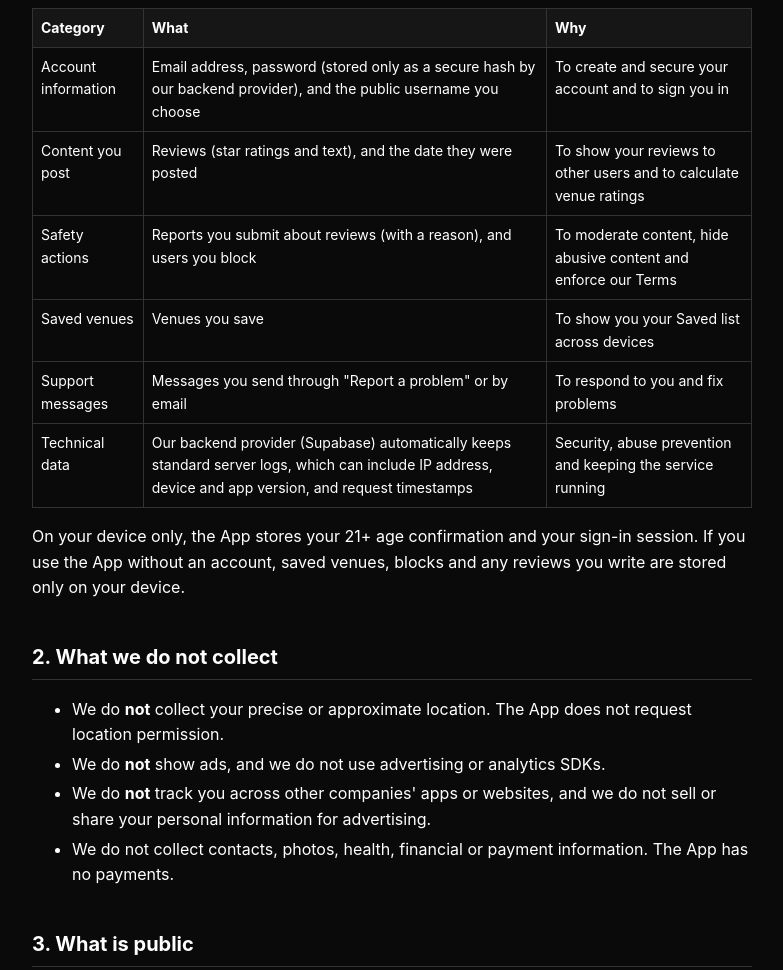
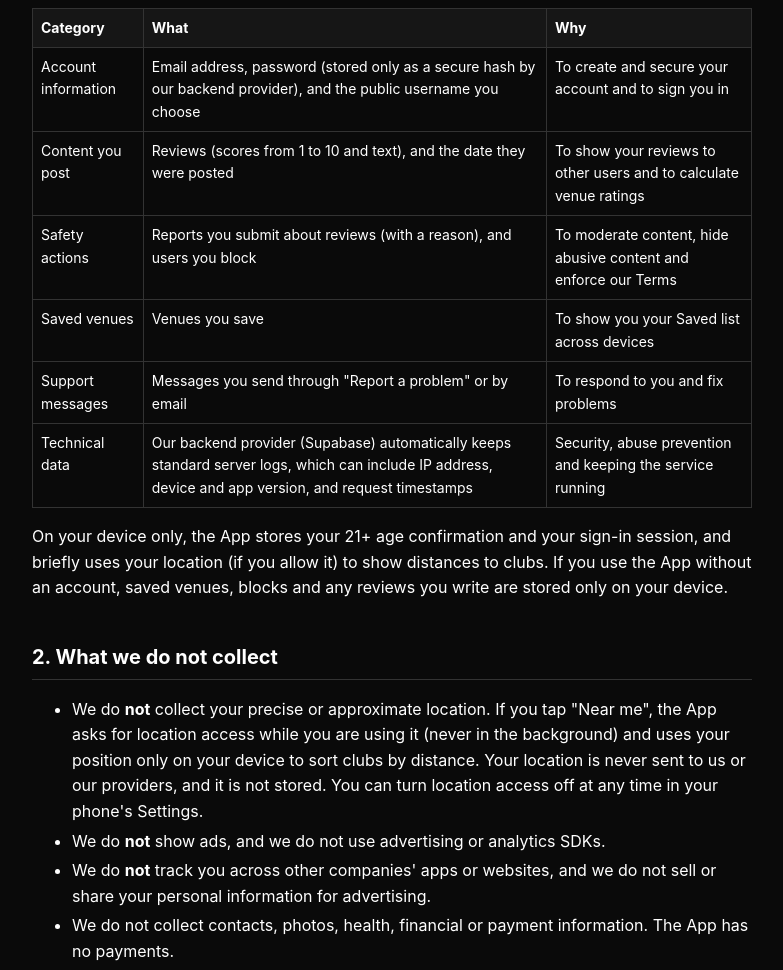
Before and after one commit to cgcostas-gif/velvet-rope-legal, a plain HTML site: page privacy.html in a window 1280 px wide. Shown: the part 440-1410 px from the top of the page, without its empty margins (248-1031 px from the left). Drawn offline with Linux system fonts and the light colour scheme.

Commit message:
Privacy policy: on-device-only location for Near me sort; 1-10 review scores

```diff
--- a/privacy.html
+++ b/privacy.html
@@ -15,14 +15,14 @@ nav{margin-top:40px;font-size:14px}nav a{margin-right:14px}li{margin:4px 0}
 <h2>1. Information we collect</h2>
 <table><tr><th>Category</th><th>What</th><th>Why</th></tr>
 <tr><td>Account information</td><td>Email address, password (stored only as a secure hash by our backend provider), and the public username you choose</td><td>To create and secure your account and to sign you in</td></tr>
-<tr><td>Content you post</td><td>Reviews (star ratings and text), and the date they were posted</td><td>To show your reviews to other users and to calculate venue ratings</td></tr>
+<tr><td>Content you post</td><td>Reviews (scores from 1 to 10 and text), and the date they were posted</td><td>To show your reviews to other users and to calculate venue ratings</td></tr>
 <tr><td>Safety actions</td><td>Reports you submit about reviews (with a reason), and users you block</td><td>To moderate content, hide abusive content and enforce our Terms</td></tr>
 <tr><td>Saved venues</td><td>Venues you save</td><td>To show you your Saved list across devices</td></tr>
 <tr><td>Support messages</td><td>Messages you send through "Report a problem" or by email</td><td>To respond to you and fix problems</td></tr>
 <tr><td>Technical data</td><td>Our backend provider (Supabase) automatically keeps standard server logs, which can include IP address, device and app version, and request timestamps</td><td>Security, abuse prevention and keeping the service running</td></tr></table>
-<p>On your device only, the App stores your 21+ age confirmation and your sign-in session. If you use the App without an account, saved venues, blocks and any reviews you write are stored only on your device.</p>
+<p>On your device only, the App stores your 21+ age confirmation and your sign-in session, and briefly uses your location (if you allow it) to show distances to clubs. If you use the App without an account, saved venues, blocks and any reviews you write are stored only on your device.</p>
 <h2>2. What we do not collect</h2>
-<ul><li>We do <strong>not</strong> collect your precise or approximate location. The App does not request location permission.</li>
+<ul><li>We do <strong>not</strong> collect your precise or approximate location. If you tap "Near me", the App asks for location access while you are using it (never in the background) and uses your position only on your device to sort clubs by distance. Your location is never sent to us or our providers, and it is not stored. You can turn location access off at any time in your phone's Settings.</li>
 <li>We do <strong>not</strong> show ads, and we do not use advertising or analytics SDKs.</li>
 <li>We do <strong>not</strong> track you across other companies' apps or websites, and we do not sell or share your personal information for advertising.</li>
 <li>We do not collect contacts, photos, health, financial or payment information. The App has no payments.</li></ul>
```
